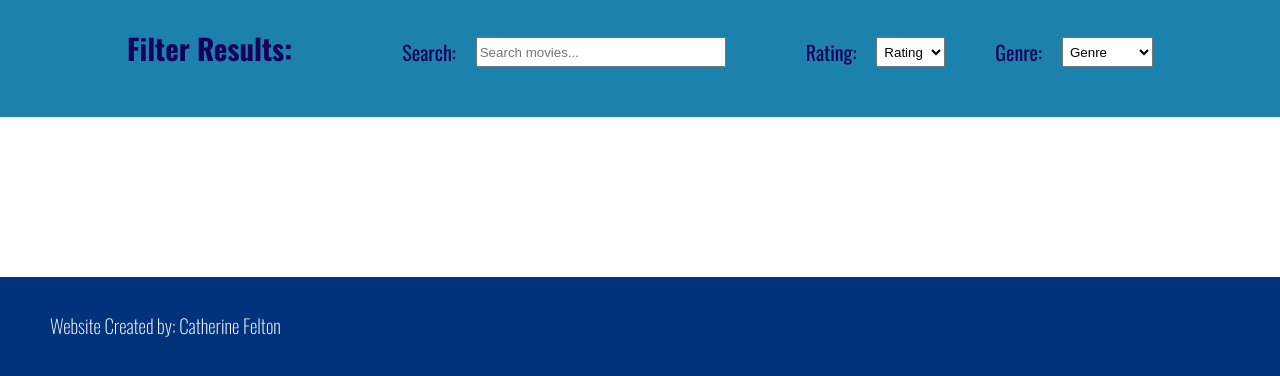
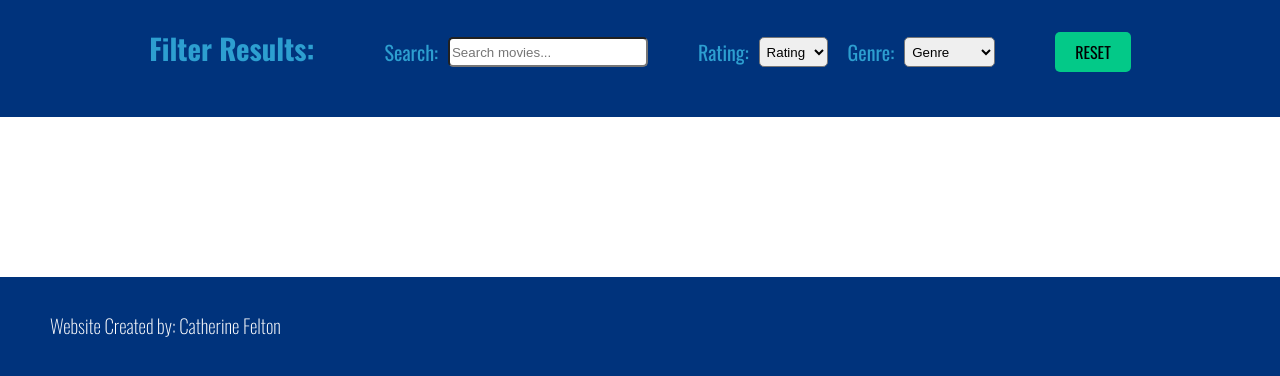
Before and after one commit to CatanneF/final_project_movie_website, a plain HTML site: page index.html in a window 1280 px wide. Shown: the part 253-629 px from the top of the page. Drawn offline with nearby package versions, Linux system fonts and the light colour scheme; no server answers.

Commit message:
added to filter section

```diff
--- a/index.html
+++ b/index.html
@@ -45,6 +45,8 @@
                     <option value="9648">Mystery</option>
                     <option value="10749">Romance</option>
                 </select>
+
+                <button id="reset-btn">RESET</button>
         </div>
         <div id="movie-section">
             <div id="movies-container">
--- a/index.js
+++ b/index.js
@@ -9,6 +9,7 @@
 
 //Searchbar and Dropdowns
     const searchInput = document.querySelector("#query");
+    const resetBtn = document.querySelector('#reset-btn');
     // const searchBtn = document.querySelector('#search-btn')
     const genreDropdown = document.querySelector('#genre');
     const ratingDropdown = document.querySelector('#rating')
@@ -16,13 +17,17 @@
     let ratingList = [];
     let movies;
 
-
+    resetBtn.addEventListener("click", () => {
+        movieNames.forEach((movie) => {
+            document.querySelector(`#movie-${movie.id}`).style.display = "block";
+        } )
+    })
 
     searchInput.addEventListener("input", (e) => {
         const value = e.target.value.toLowerCase()
         movieNames.filter((movie) => {
             if (movie.title.toLowerCase().includes(value)) {
-                document.querySelector(`#movie-${movie.id}`).style.display = "block"
+                document.querySelector(`#movie-${movie.id}`).style.display = "block";
             } else {
                 document.querySelector(`#movie-${movie.id}`).style.display = "none";
             }
@@ -31,12 +36,9 @@
 
      genreDropdown.addEventListener("change", () => {
         let genreResult = parseInt(genreDropdown.value);
-        console.log(typeof genreResult)
-        console.log(movieNames)
         movieNames.filter((movie) => {
-            console.log(movie.genre_ids)
             if(movie.genre_ids.includes(genreResult))  {
-                document.querySelector(`#movie-${movie.id}`).style.display = "block"
+                document.querySelector(`#movie-${movie.id}`).style.display = "block";
             } else {
                 document.querySelector(`#movie-${movie.id}`).style.display = "none";
             };
@@ -45,25 +47,22 @@
 
      ratingDropdown.addEventListener("change", () => {
         let ratingResult = ratingDropdown.value;
-        console.log(ratingList);
-        console.log(movieNames);
-        console.log(ratingResult)
         movieNames.filter((movie) => {
             if(movie.adult === (ratingResult))  {
-                document.querySelector(`#movie-${movie.id}`).style.display = "block"
+                document.querySelector(`#movie-${movie.id}`).style.display = "block";
             } else {
-                console.log("false")
                 document.querySelector(`#movie-${movie.id}`).style.display = "none";
             };
         });
-     })
+     });
+
+
 
 
 
 //Add Movies to Doc
     const addMovies = (movies) => {
         const movieImg = document.querySelector('#movies-container');
-        let rating;
 
         movies.map((movie) => {
             let item =
@@ -139,8 +138,16 @@
                         });
                         getMoviesCert.map((movieCert) => {
                             movieCert.release_dates.slice(0,1).forEach((release) => {
-                            addMovieRating(release)
-                            ratingList.push(release.certification)
+                                if (release.certification === "") {
+                                    movieCert.release_dates.slice(1,2).forEach((release) => {
+                                        addMovieRating(release)
+                                        ratingList.push(release.certification)
+                                    })
+                                }else {
+                                    addMovieRating(release)
+                                    ratingList.push(release.certification)
+                                }
+
                             });
                         });
                     ;
@@ -148,12 +155,9 @@
             // CLOSE POPUP
                 let closeBtn = document.querySelector(`#btn-${movie.id}`);
                 closeBtn.addEventListener("click", () => {
-                    //console.log(`close me ${movie.id}`)
                     popupBox.style.display = "none";
                 });
                 movieNames.push(movie);
-
-
 
 
 
--- a/style.css
+++ b/style.css
@@ -1,7 +1,7 @@
 :root {
     --darkblue: #13005A;
     --medblue: #00337C;
-    --ltblue: #1C82AD;
+    --ltblue: #2d9fd0;
     --green: #03C988;
 }
 
@@ -37,7 +37,7 @@ h1 {
 }
 
 h2 {
-    margin: 20px 30px 0 0;
+    margin: 20px 20px 0 0;
     font-size: 1.8rem;
 }
 
@@ -47,7 +47,7 @@ form {
     margin: 30px 30px;
 }
 label {
-    margin: 0px 20px 30px 50px;
+    margin: 0px 10px 30px 20px;
     font-size: 20px;
 }
 
@@ -64,15 +64,29 @@ label {
 }
 
 #query {
-    width: 250px;
+    width: 200px;
+    border-radius: 5px;
 }
 
 select {
     height: 30px;
     margin-top: 30px;
     padding: 0px 5px 0 3px;
+    border-radius: 5px;
 }
 
+#reset-btn {
+    background-color: var(--green);
+    font-family: "Oswald";
+    font-weight: 500;
+    font-size: 1rem;;
+    height: 40px;
+    padding: 0 20px;
+    border: none;
+    border-radius: 5px;
+    margin: 25px 0 0 60px;
+
+}
 
 p {
     font-weight: 200;
@@ -85,7 +99,8 @@ h3 {
 }
 
 #filter-section {
-    background-color: var(--ltblue);
+    background-color: var(--medblue);
+    color: var(--ltblue)
 }
 
 footer {
```
